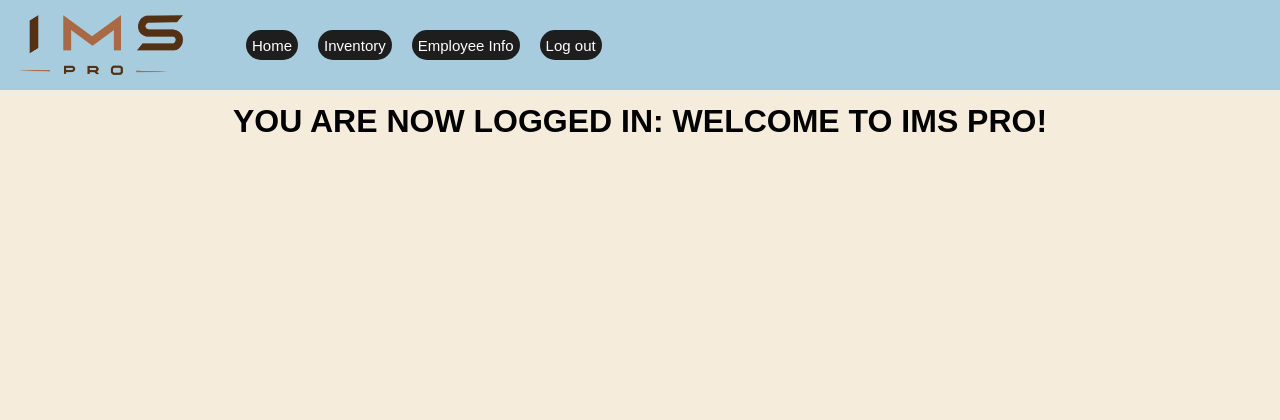
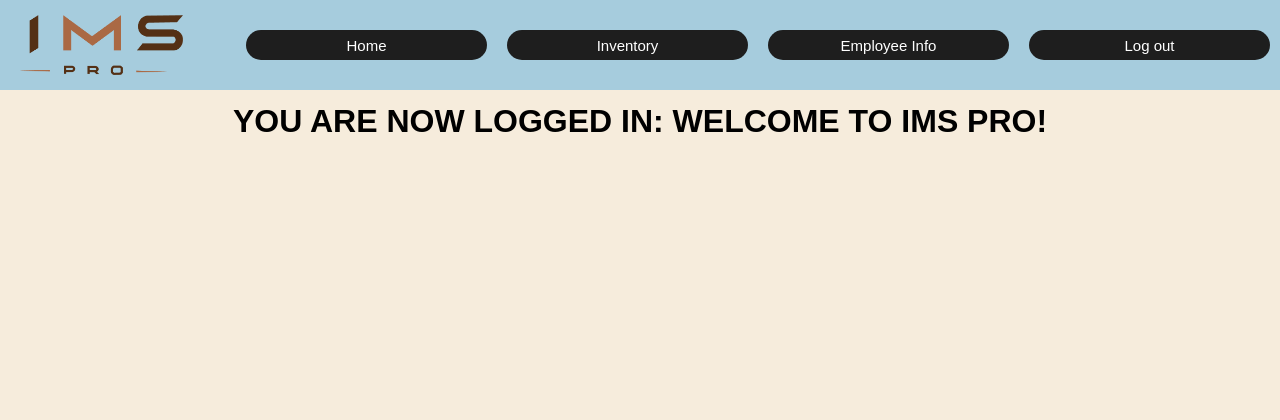
Before and after one commit to BedHeadNinja/SE-Project-416-GD, a Python web app: template IMS/IMS/templates/index.html in a window 1280 px wide. Shown: the top 420 px of the page. Run offline with Jinja, Linux system fonts and the light colour scheme; the template is opened without the code that fills it: most values are stand-ins (such as "Sample title", 1, 10 or a date in 2020).

Commit message:
Make menu buttons full width in base.html

```diff
--- a/IMS/IMS/templates/base.html
+++ b/IMS/IMS/templates/base.html
@@ -19,13 +19,13 @@
                 <input type="image" src="{{ url_for('static', filename='/image/LOGO .png') }}" onclick="window.location.href='{{ url_for('main.index') }}'" class="logo" ></input>
             </div>
             <div class="right-section">
-                <button class="menu-button" id="menu-home-button" onclick="window.location.href='{{ url_for('main.index') }}'">Home</button> <br>
-                <button class="menu-button" id="menu-inventory-button" onclick="window.location.href='{{ url_for('inventory.inventory') }}'">Inventory</button><br>
-                <button class="menu-button" id="menu-employee-info-button" onclick="window.location.href='{{ url_for('management.employee_info') }}'">Employee Info</button><br>
+                <button class="menu-button" style="width:100%;" id="menu-home-button" onclick="window.location.href='{{ url_for('main.index') }}'">Home</button> <br>
+                <button class="menu-button" style="width:100%;" id="menu-inventory-button" onclick="window.location.href='{{ url_for('inventory.inventory') }}'">Inventory</button><br>
+                <button class="menu-button" style="width:100%;" id="menu-employee-info-button" onclick="window.location.href='{{ url_for('management.employee_info') }}'">Employee Info</button><br>
                     {% if current_user.is_anonymous %}
-                    <button class="menu-button" id="menu-login-button" onclick="window.location.href='{{ url_for('auth.loginID') }}'">Log in</button>
+                    <button class="menu-button" style="width:100%;" id="menu-login-button" onclick="window.location.href='{{ url_for('auth.loginID') }}'">Log in</button>
                     {% else %}
-                    <button class="menu-button" id="menu-logout-button" onclick="window.location.href='{{ url_for('auth.logout') }}'">Log out</button>
+                    <button class="menu-button" style="width:100%;" id="menu-logout-button" onclick="window.location.href='{{ url_for('auth.logout') }}'">Log out</button>
                     {% endif %}
             </div>
         </div>
```
